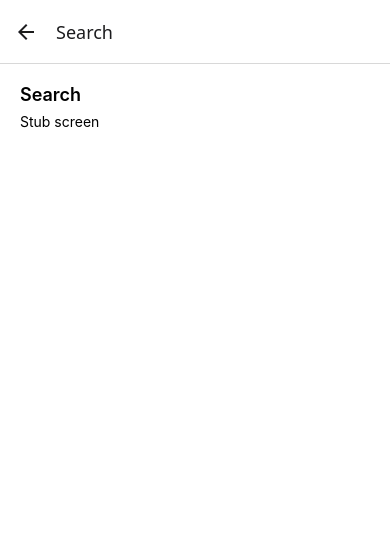
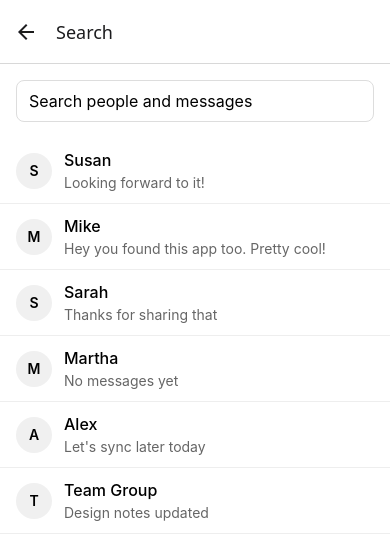
Before and after one commit to gotchoices/sereus-chat, a React Native app: screen /SearchInterface in a window 390 px wide. Shown: the top 560 px of the page. Built offline with nearby package versions, Linux system fonts and the light colour scheme.

Commit message:
Generate search interface

```diff
--- a/src/screens/SearchInterface.tsx
+++ b/src/screens/SearchInterface.tsx
@@ -1,16 +1,106 @@
-import React from 'react';
-import { View, Text, StyleSheet } from 'react-native';
+import React, { useEffect, useMemo, useState } from 'react';
+import { View, Text, StyleSheet, TextInput, FlatList, TouchableOpacity } from 'react-native';
+import { useNavigation } from '@react-navigation/native';
+import { useVariant } from '../mock/VariantContext';
+import { listStrands, type StrandSummary } from '../data/strands';
 
 export default function SearchInterface() {
+  const navigation: any = useNavigation();
+  const { mockMode, variant } = useVariant();
+  const [query, setQuery] = useState<string>('');
+  const [all, setAll] = useState<StrandSummary[]>([]);
+
+  const activeVariant: 'happy' | 'empty' | 'error' = mockMode ? (variant as any) ?? 'happy' : 'happy';
+
+  useEffect(() => {
+    (async () => {
+      const data = await listStrands(activeVariant);
+      setAll(data);
+    })();
+  }, [activeVariant]);
+
+  const results = useMemo(() => {
+    const q = query.trim().toLowerCase();
+    if (!q) return all;
+    return all.filter(item => {
+      const name = item.displayName.toLowerCase();
+      const preview = (item.lastMessage?.previewText || '').toLowerCase();
+      return name.includes(q) || preview.includes(q);
+    });
+  }, [query, all]);
+
   return (
     <View style={styles.container}>
-      <Text style={styles.title}>Search</Text>
-      <Text>Stub screen</Text>
+      <TextInput
+        style={styles.input}
+        placeholder="Search people and messages"
+        value={query}
+        onChangeText={setQuery}
+        autoCapitalize="none"
+        autoCorrect={false}
+        testID="search-input"
+      />
+      <FlatList
+        keyboardShouldPersistTaps="handled"
+        data={results}
+        keyExtractor={(item) => item.id}
+        contentContainerStyle={styles.list}
+        renderItem={({ item }) => (
+          <TouchableOpacity
+            style={styles.row}
+            onPress={() => navigation.navigate('ChatInterface', { strandId: item.id, name: item.displayName })}
+            testID={`search-result-${item.id}`}
+          >
+            <View style={styles.avatar}><Text style={styles.avatarText}>{(item.displayName[0] || '?').toUpperCase()}</Text></View>
+            <View style={styles.col}>
+              <Text style={styles.name}>{item.displayName}</Text>
+              {!!item.lastMessage?.previewText && (
+                <Text style={styles.preview} numberOfLines={1}>{item.lastMessage.previewText}</Text>
+              )}
+            </View>
+          </TouchableOpacity>
+        )}
+        ListEmptyComponent={
+          <View style={{ padding: 20 }}>
+            <Text>No results</Text>
+          </View>
+        }
+      />
     </View>
   );
 }
 
 const styles = StyleSheet.create({
-  container: { flex: 1, backgroundColor: '#fff', padding: 20 },
-  title: { fontSize: 18, fontWeight: '600', marginBottom: 8 }
+  container: { flex: 1, backgroundColor: '#fff' },
+  input: {
+    margin: 16,
+    borderWidth: 1,
+    borderColor: '#ddd',
+    borderRadius: 8,
+    paddingHorizontal: 12,
+    paddingVertical: 10,
+    fontSize: 16,
+  },
+  list: { paddingBottom: 16 },
+  row: {
+    flexDirection: 'row',
+    alignItems: 'center',
+    paddingHorizontal: 16,
+    paddingVertical: 12,
+    borderBottomWidth: StyleSheet.hairlineWidth,
+    borderBottomColor: '#eee',
+  },
+  avatar: {
+    width: 36,
+    height: 36,
+    borderRadius: 18,
+    backgroundColor: '#f0f0f0',
+    alignItems: 'center',
+    justifyContent: 'center',
+    marginRight: 12,
+  },
+  avatarText: { fontWeight: '600' },
+  col: { flex: 1 },
+  name: { fontSize: 16, fontWeight: '500' },
+  preview: { color: '#666', marginTop: 4 },
 });
```
Also changed, not shown: design/generated/meta/outputs.json (+10 -0 lines), design/generated/screens/SearchInterface.md (added, +20 -0 lines).
